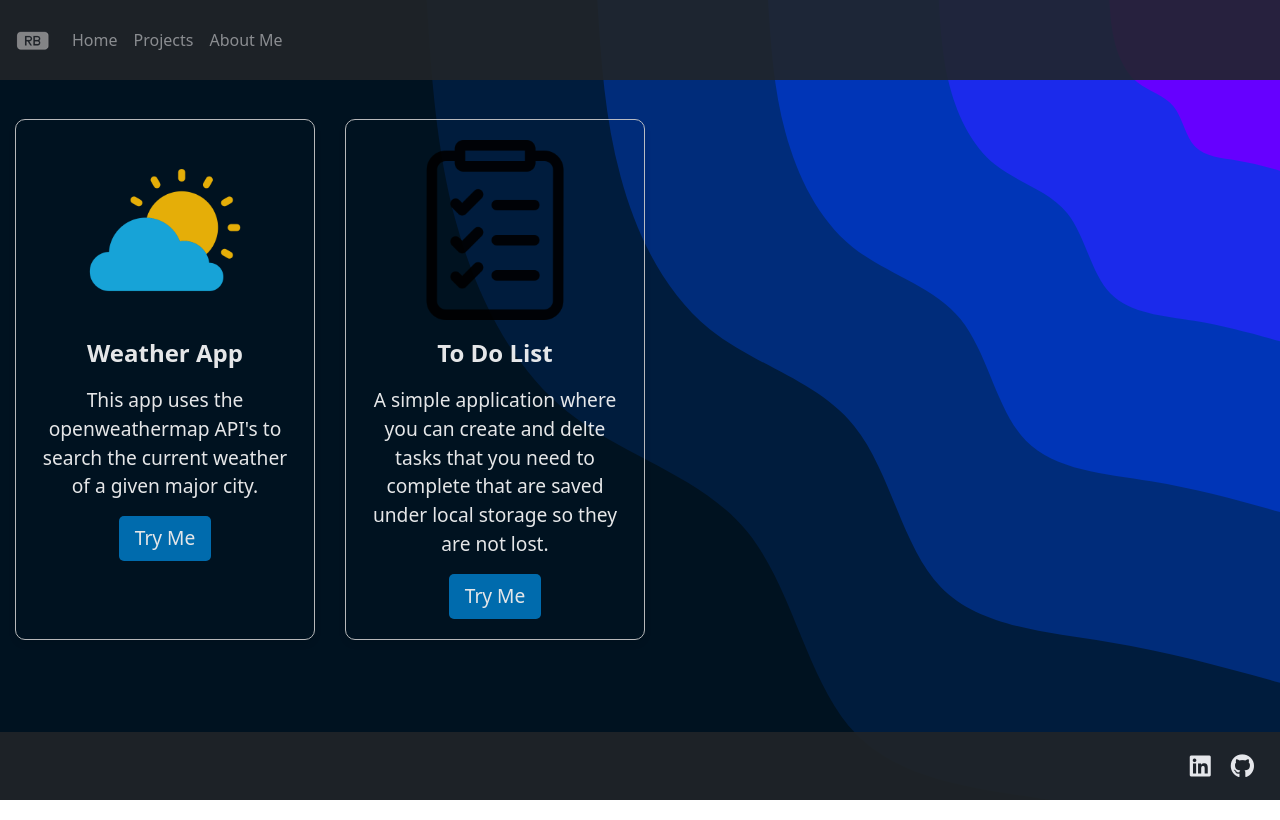
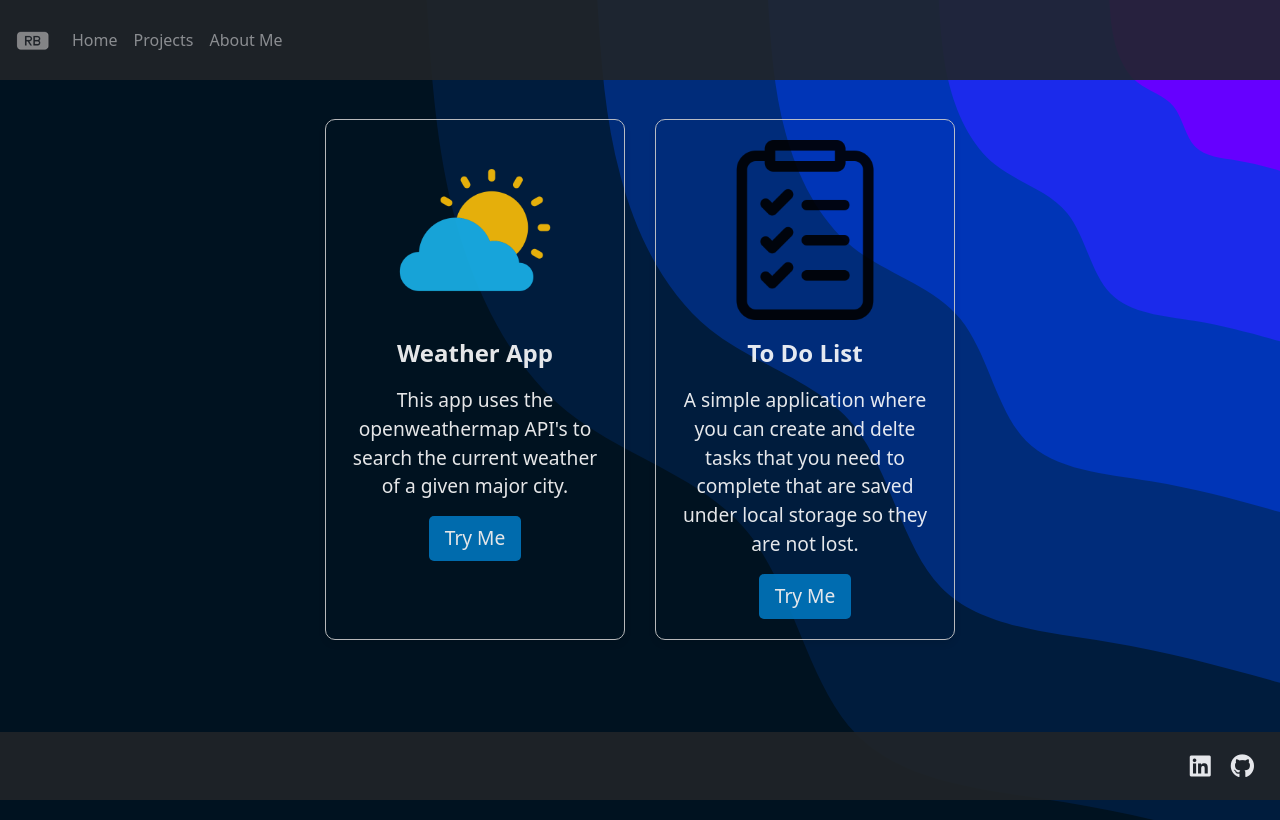
Before and after one commit to rbrassettCode/PortfolioReactApp, a React (Create React App) app: page /portfolio in a window 1280 px wide. Built offline with nearby package versions, Linux system fonts and the light colour scheme.

Commit message:
Fixed padding issue on about page

```diff
--- a/src/index.css
+++ b/src/index.css
@@ -4,4 +4,5 @@ body{
     background-size: cover;
     opacity: 0.9;
     color: white;
+    margin-bottom: 80px;
 }
--- a/src/pages/Projects.css
+++ b/src/pages/Projects.css
@@ -3,6 +3,4 @@
     flex-wrap: wrap;
     text-align: center;
     justify-content: center;
-    gap: 20px;
-    margin-bottom: 50px;
 }
--- a/src/pages/Projects.js
+++ b/src/pages/Projects.js
@@ -2,6 +2,7 @@ import React from "react";
 import ProjectCard from './ProjectCard';
 import weatherIcon from '../images/weather_icon.png';
 import todoIcon from '../images/to-do-list.png';
+import './Projects.css';
 
 function Projects() {
     const projectData = [
```
